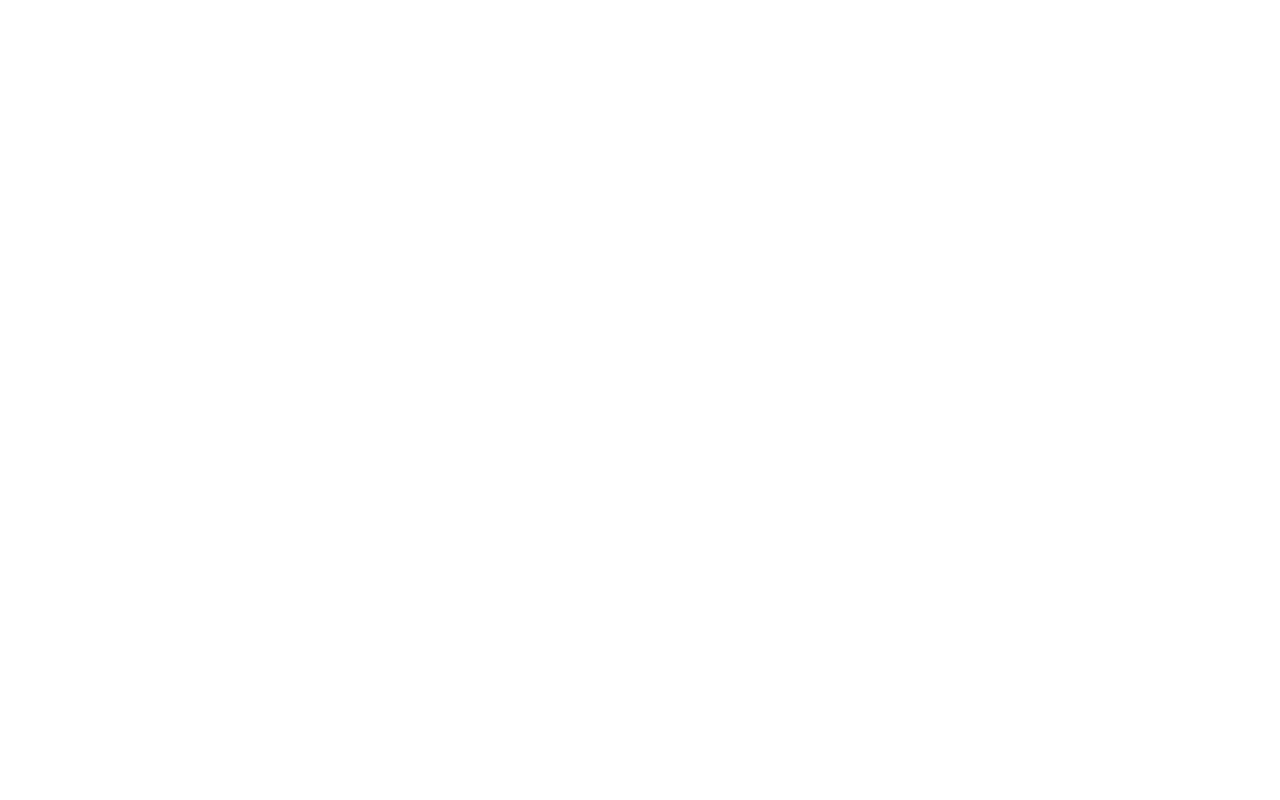
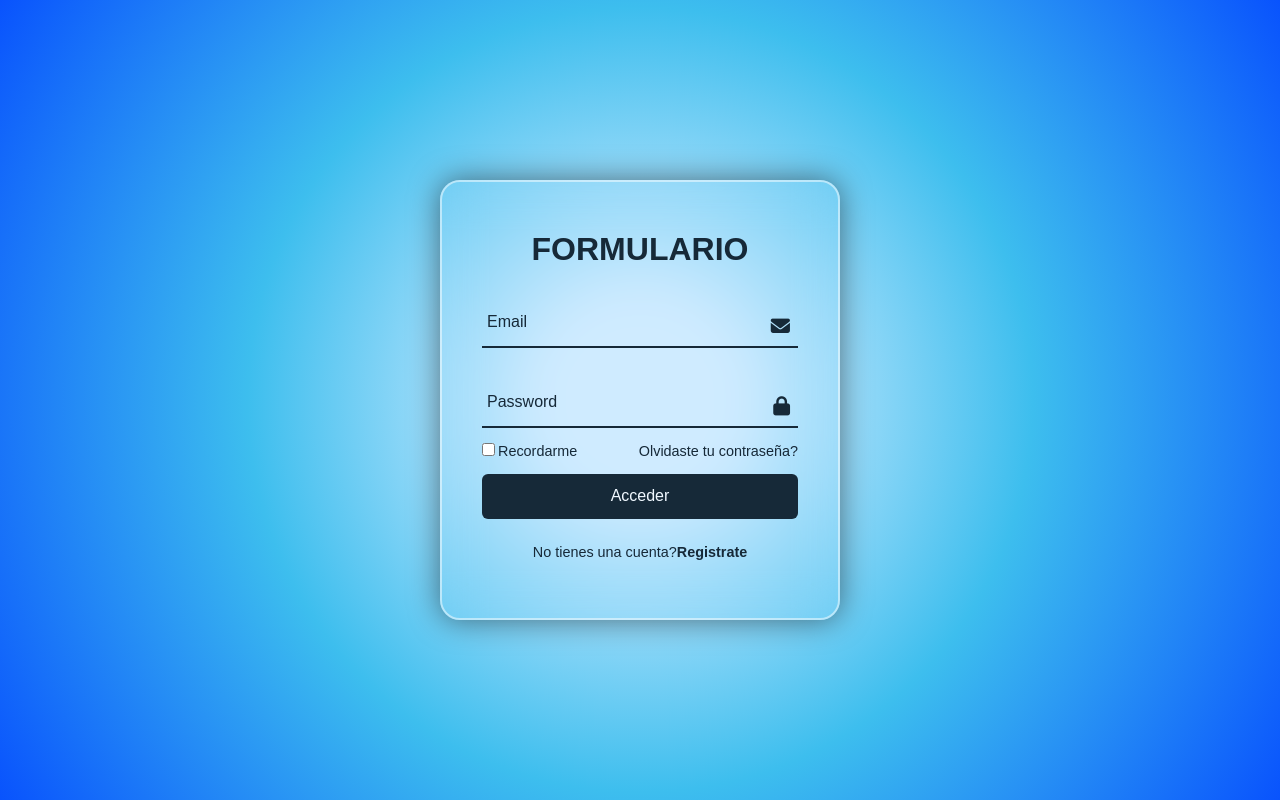
Before and after one commit to Jhosett/PaginaWebTercerSemestre, a plain HTML site: page html/formulario.html in a window 1280 px wide. Drawn offline with Linux system fonts and the light colour scheme.

Commit message:
terminando formulario 99%/100%

```diff
--- a/css/formulario.css
+++ b/css/formulario.css
@@ -0,0 +1,165 @@
+* {
+    margin: 0;
+    padding: 0;
+    box-sizing: border-box;
+    font-family: sans-serif;
+}
+
+body {
+    display: flex;
+    justify-content: center;
+    align-items: center;
+    min-height: 100vh;
+    background: rgb(207,235,255);
+    background: radial-gradient(circle, rgba(207,235,255,1) 13%, rgba(61,190,238,1) 52%, rgba(9,83,253,1) 100%, rgba(0,142,255,1) 100%);
+}
+
+.wrapper {
+    position: relative;
+    width: 400px;
+    height: 440px;
+    background: transparent;
+    border: 2px solid rgba(255, 255, 255, .5);
+    border-radius: 20px;
+    backdrop-filter: blur(20px);
+    box-shadow: 0 0 30px rgba(0, 0, 0, .5);
+    display: flex;
+    justify-content: center;
+    align-items: center;
+    overflow: hidden;
+    transition: height .2s ease;
+}
+
+.wrapper.active {
+    height: 520px;
+}
+
+.wrapper .form-box {
+    width: 100%;
+    padding: 40px;
+}
+
+.wrapper .form-box.login {
+    transition: transform .18s ease;
+    transform: translateX(0);
+}
+
+.wrapper.active .form-box.login {
+    transition: none;
+    transform: translateX(-400px);
+}
+
+.wrapper .form-box.register {
+    position: absolute;
+    transition: none;
+    transform: translateX(400px);
+}
+
+.wrapper.active .form-box.register {
+    transition: transform .18s ease;
+    transform: translateX(0);
+}
+
+.form-box h2 {
+    font-size: 2em;
+    color: #162938;
+    text-align: center;
+}
+
+.input-box {
+    position: relative;
+    width: 100%;
+    height: 50px;
+    border-bottom: 2px solid #162938;
+    margin: 30px 0;
+}
+
+.input-box label {
+    position: absolute;
+    top: 50%;
+    left: 5px;
+    transform: translateY(-50%);
+    font-size: 1em;
+    color: #162938;
+    font-weight: 500;
+    pointer-events: none;
+    transition: .5s ;
+}
+
+.input-box input:focus~label,
+.input-box input:valid~label {
+    top: -5px;
+}
+
+.input-box input {
+    width: 100%;
+    height: 100%;
+    background: transparent;
+    border: none;
+    outline: none;
+    font-size: 1em;
+    color: #162938;
+    font-weight: 600;
+    padding: 0 35px 0 5px;
+}
+
+.input-box .icon {
+    position: absolute;
+    right: 8px;
+    font-size: 1.2em;
+    color: #162938;
+    line-height: 57px;
+}
+
+.remember-forgot {
+    font-size: .9em;
+    color: #162938;
+    font-weight: 500;
+    margin: -15px 0 15px;
+    display: flex;
+    justify-content: space-between;
+}
+
+.remember-forgot label input {
+    accent-color: #162938;
+    margin-right: 3px;
+}
+
+.remember-forgot a {
+    color: #162938;
+    text-decoration: none;
+}
+
+.remember-forgot a:hover {
+    text-decoration: underline;
+}
+
+.btn {
+    width: 100%;
+    height: 45px;
+    background: #162938;
+    border: none;
+    outline: none;
+    border-radius: 6px;
+    cursor: pointer;font-size: 1em;
+    color: aliceblue;
+    font-weight: 500;
+}
+
+.login-register {
+    font-size: .9em;
+    color: #162938;
+    text-align: center;
+    font-weight: 500;
+    margin: 25px 0 10px;
+}
+
+.login-register p a {
+    color: #162938;
+    text-decoration: none;
+    font-weight: 600;
+}
+
+.login-register p a:hover {
+    text-decoration: underline;
+}
--- a/html/formulario.html
+++ b/html/formulario.html
@@ -8,6 +8,72 @@
     <link rel="stylesheet" href="../css/formulario.css">
 </head>
 <body>
+    <div class="wrapper">
+        <div class="form-box login">
+            <h2>FORMULARIO</h2>
+            <form action="#">
+                <div class="input-box">
+                    <span class="icon">
+                        <i class="fa-solid fa-envelope"></i>
+                    </span>
+                    <input type="email" required>
+                    <label for="">Email</label>
+                </div>
+                <div class="input-box">
+                    <span class="icon">
+                        <i class="fa-solid fa-lock"></i>
+                    </span>
+                    <input type="password" required>
+                    <label for="">Password</label>
+                </div>
+                <div class="remember-forgot">
+                    <label><input type="checkbox">Recordarme</label>
+                    <a href="#">Olvidaste tu contraseña?</a>
+                </div>
+                <button type="submit" class="btn">Acceder</button>
+                <div class="login-register">
+                    <p>No tienes una cuenta?<a href="#" class="register-link">Registrate</a></p>
+                </div>
+            </form>
+        </div>
+
+        <div class="form-box register">
+            <h2>REGISTRACION</h2>
+            <form action="#">
+                <div class="input-box">
+                    <span class="icon">
+                        <i class="fa-solid fa-user"></i>
+                    </span>
+                    <input type="text" required>
+                    <label for="">Nombre De Usuario</label>
+                </div>
+                <div class="input-box">
+                    <span class="icon">
+                        <i class="fa-solid fa-envelope"></i>
+                    </span>
+                    <input type="email" required>
+                    <label for="">Email</label>
+                </div>
+                <div class="input-box">
+                    <span class="icon">
+                        <i class="fa-solid fa-lock"></i>
+                    </span>
+                    <input type="password" required>
+                    <label for="">Password</label>
+                </div>
+                <div class="remember-forgot">
+                    <label><input type="checkbox">Estoy de acuerdo con los terminos y condiciones</label>
+                </div>
+                <button type="submit" class="btn">Registrar</button>
+                <div class="login-register">
+                    <p>Ya tienes una cuenta?<a href="#" class="register-link">Acceder</a></p>
+                </div>
+            </form>
+        </div>
+    </div>
+
+    <script src="../js/formulario.js"></script>
+    <script src="https://kit.fontawesome.com/5a4cae0ec8.js" crossorigin="anonymous"></script>
 
 </body>
 </html>
--- /dev/null
+++ b/js/formulario.js
@@ -0,0 +1,11 @@
+const wrapper = document.querySelector(".wrapper");
+const loginLink = document.querySelector(".login-link");
+const registerLink = document.querySelector(".register-link");
+
+registerLink.addEventListener("click", ()=> {
+    wrapper.classList.add("active");
+});
+
+loginLink.addEventListener("click", ()=> {
+    wrapper.classList.remove("active");
+});
```
